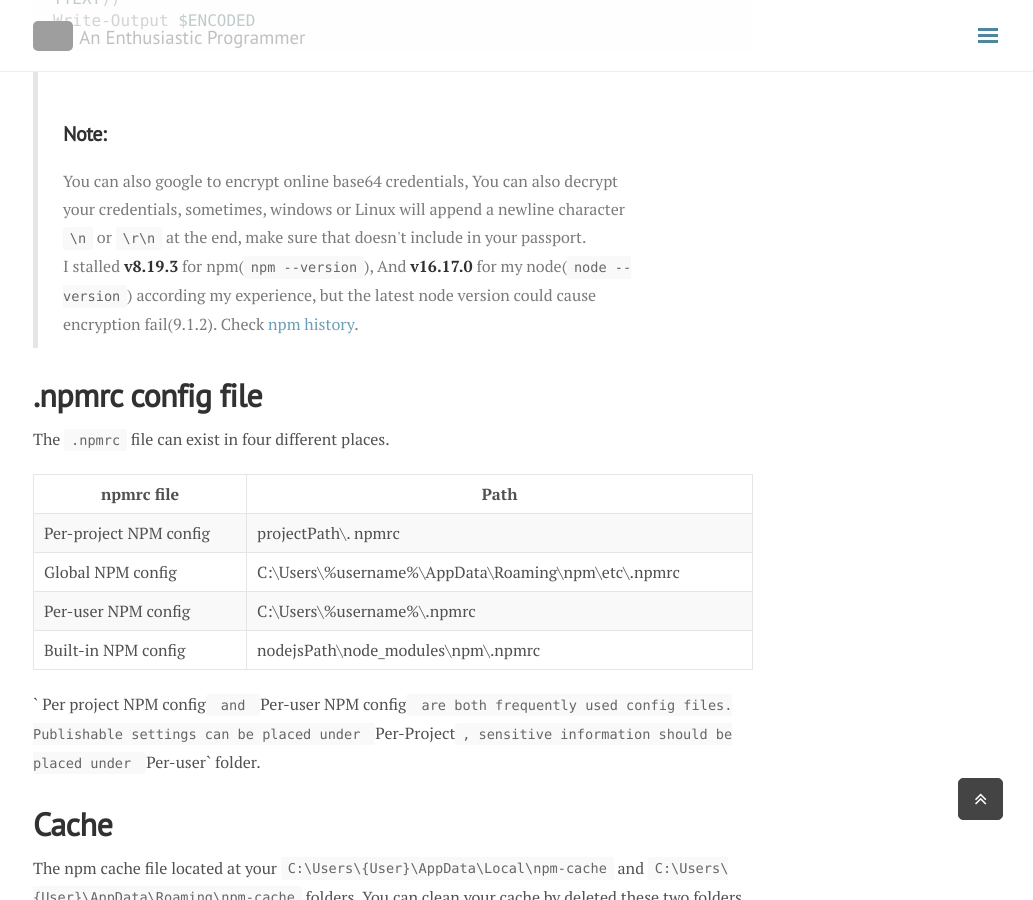
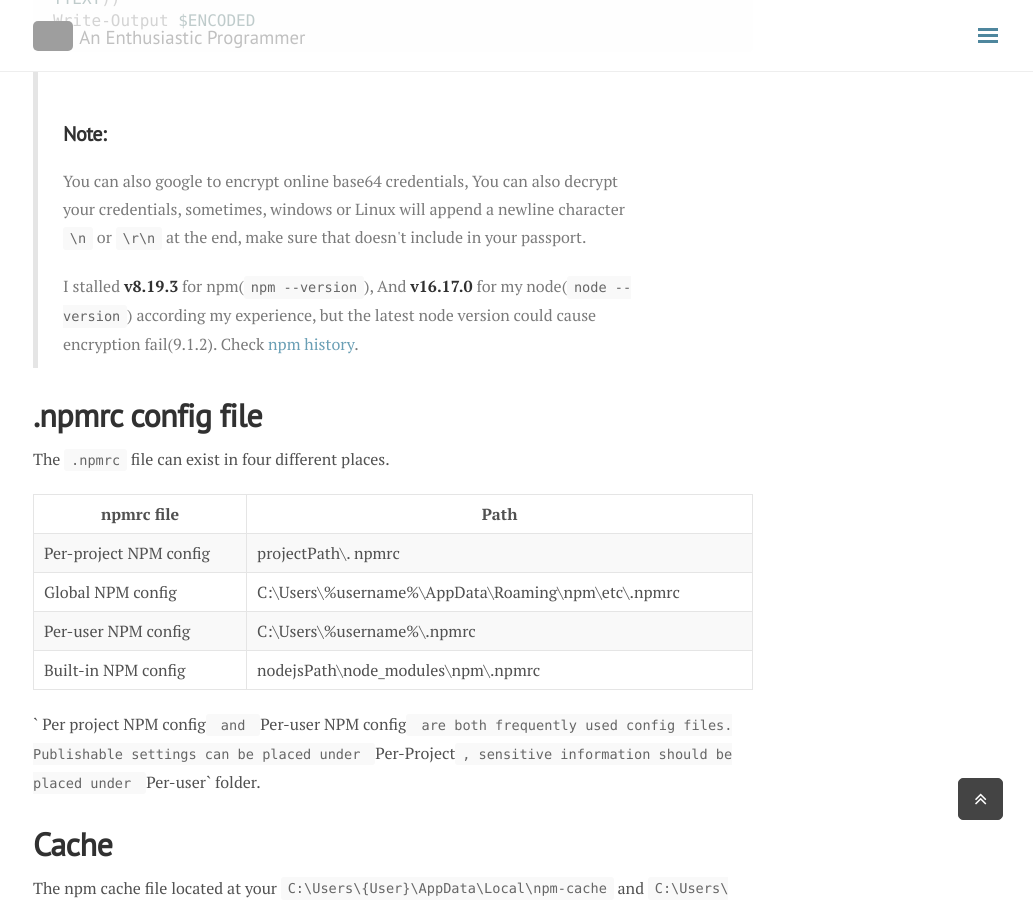
Before and after one commit to guokas/blog, a Jekyll site: the page built from _posts/2022-11-21-first-react-app.md, in a window 1280 px wide and 900 px high, scrolled down 1776 px. Shown: the whole window, without its empty margins (247-1280 px from the left). Built offline with Jekyll 4.4.1, drawn with Linux system fonts in a browser that asks for light colours; nearby versions of some CDN libraries; comment, search, counter and statistics services are not loaded; grey boxes are pictures that could not be loaded.

Commit message:
Update 2022-11-21-first-react-app.md

```diff
--- a/_posts/2022-11-21-first-react-app.md
+++ b/_posts/2022-11-21-first-react-app.md
@@ -87,7 +87,8 @@ Write-Output $ENCODED
 <blockquote>
 <h2>Note:</h2>
 You can also google to encrypt online base64 credentials, You can also decrypt your credentials, sometimes, windows or Linux will append a newline character <code>\n</code> or <code>\r\n</code> at the end, make sure that doesn't include in your passport.
-<p/>
+  <p></p>
+  <p></p>
   I stalled <strong>v8.19.3</strong> for npm(<code>npm --version</code>), And <strong>v16.17.0</strong> for my node(<code>node --version</code>) according my experience, but the latest node version could cause encryption fail(9.1.2).  Check <a href="https://www.npmjs.com/package/npm?activeTab=versions">npm history</a>.
 </blockquote>
 
```
